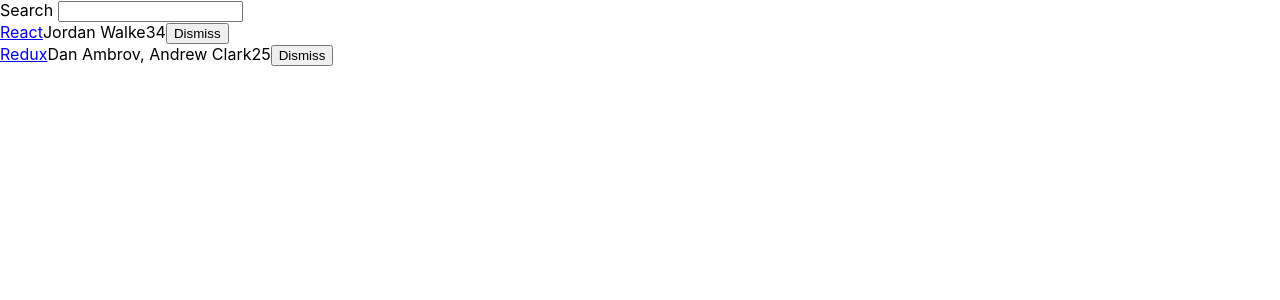
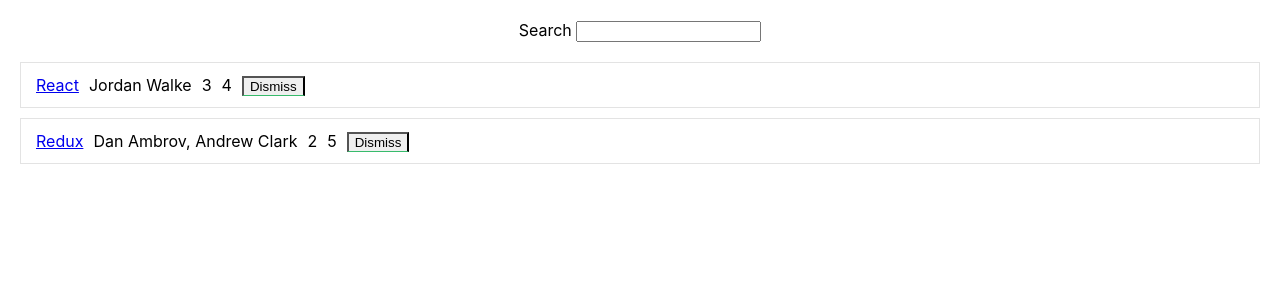
Before and after one commit to OkothPius/HackerNews, a React (Create React App) app: page / in a window 1280 px wide. Shown: the top 300 px of the page. Built offline with nearby package versions, Linux system fonts and the light colour scheme.

Commit message:
update css

```diff
--- a/src/App.css
+++ b/src/App.css
@@ -1,18 +1,13 @@
 .App {
-  text-align: center;
-}
+  text-align: center; }
 
 .App-logo {
   height: 40vmin;
-  pointer-events: none;
-}
+  pointer-events: none; }
 
 @media (prefers-reduced-motion: no-preference) {
   .App-logo {
-    animation: App-logo-spin infinite 20s linear;
-  }
-}
-
+    animation: App-logo-spin infinite 20s linear; } }
 .App-header {
   background-color: #282c34;
   min-height: 100vh;
@@ -21,18 +16,68 @@
   align-items: center;
   justify-content: center;
   font-size: calc(10px + 2vmin);
-  color: white;
-}
+  color: white; }
 
 .App-link {
-  color: #61dafb;
-}
+  color: #61dafb; }
 
 @keyframes App-logo-spin {
   from {
-    transform: rotate(0deg);
-  }
+    transform: rotate(0deg); }
   to {
-    transform: rotate(360deg);
-  }
-}
+    transform: rotate(360deg); } }
+.page {
+  margin: 20px; }
+
+.interactions {
+  text-align: center; }
+
+.table {
+  margin: 20px 0; }
+
+.table-header {
+  display: flex;
+  line-height: 24px;
+  font-size: 16px;
+  padding: 0 10px;
+  justify-content: space-between; }
+
+.table-empty {
+  margin: 200px;
+  text-align: center;
+  font-size: 16px; }
+
+.table-row {
+  display: flex;
+  line-height: 24px;
+  white-space: nowrap;
+  margin: 10px 0;
+  padding: 10px;
+  background: #ffffff;
+  border: 1px solid #e3e3e3; }
+
+.table-header > span {
+  overflow: hidden;
+  text-overflow: ellipsis;
+  padding: 0 5px; }
+
+.table-row > span {
+  overflow: hidden;
+  text-overflow: ellipsis;
+  padding: 0 5px; }
+
+.button-inline {
+  border-width: 0;
+  background: transparent;
+  color: inherit;
+  text-align: inherit;
+  -webkit-font-smoothing: inherit;
+  padding: 0;
+  font-size: inherit;
+  cursor: pointer; }
+
+.button-active {
+  border-radius: 0;
+  border-bottom: 1px solid #38BB6C; }
+
+/*# sourceMappingURL=App.css.map */
```
